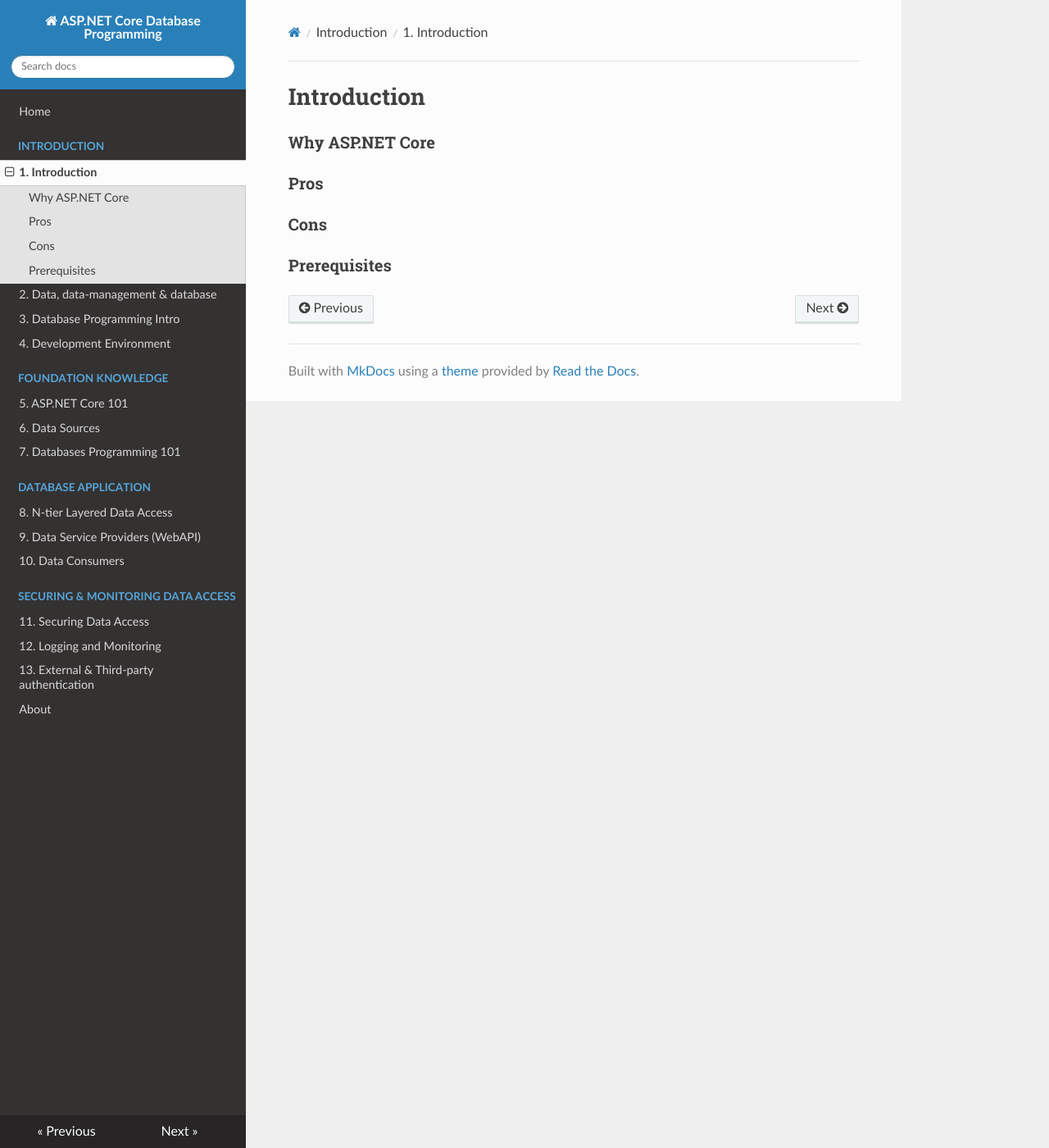
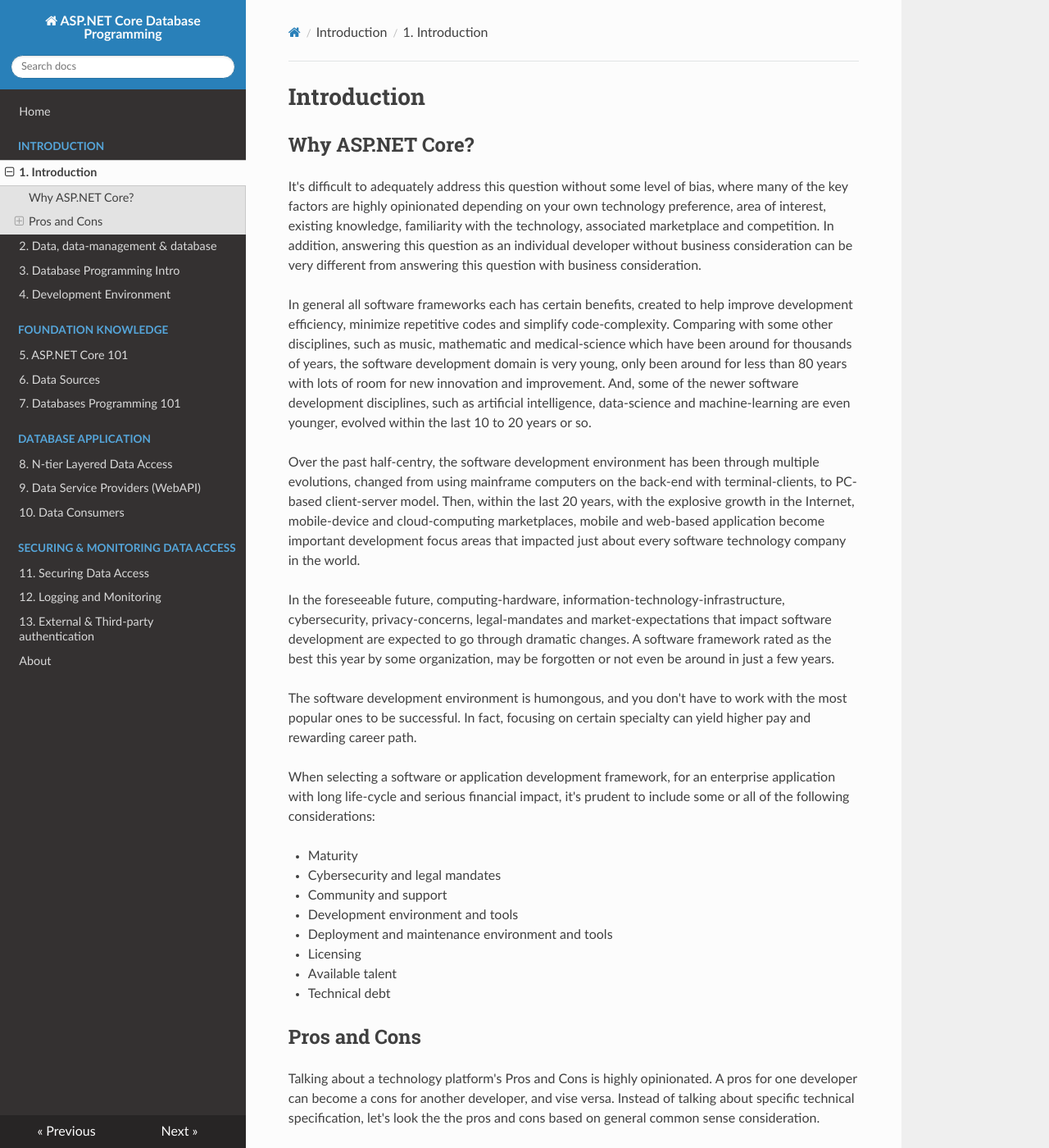
Before and after one commit to samuelp101/AspNetCore-Database, an MkDocs documentation site: the page built from docs/ch01.md, in a window 1280 px wide and 1400 px high. Shown: the whole window at 82% size. Built offline with MkDocs 1.6.1, drawn with Linux system fonts in a browser that asks for light colours; nearby versions of some CDN libraries; some of the changed text lies outside the part shown.

Commit message:
Update chapter-01

```diff
--- a/docs/ch01.md
+++ b/docs/ch01.md
@@ -1,6 +1,52 @@
 # Introduction
 
-### Why ASP.NET Core
+## Why ASP.NET Core?
+
+It's difficult to adequately address this question without some level of bias, where many of the key factors are highly opinionated depending on your own technology preference, area of interest, existing knowledge, familiarity with the technology, associated marketplace and competition.  In addition, answering this question as an individual developer without business consideration can be very different from answering this question with business consideration.
+
+In general all software frameworks each has certain benefits, created to help improve development efficiency, minimize repetitive codes and simplify code-complexity.  Comparing with some other disciplines, such as music, mathematic and medical-science which have been around for thousands of years, the software development domain is very young, only been around for less than 80 years with lots of room for new innovation and improvement.  And, some of the newer software development disciplines, such as artificial intelligence, data-science and machine-learning are even younger, evolved within the last 10 to 20 years or so.
+
+Over the past half-centry, the software development environment has been through multiple evolutions, changed from using mainframe computers on the back-end with terminal-clients, to PC-based client-server model. Then, within the last 20 years, with the explosive growth in the Internet, mobile-device and cloud-computing marketplaces, mobile and web-based application become important development focus areas that impacted just about every software technology company in the world.
+
+In the foreseeable future, computing-hardware, information-technology-infrastructure, cybersecurity, privacy-concerns, legal-mandates and market-expectations that impact software development are expected to go through dramatic changes.  A software framework rated as the best this year by some organization, may be forgotten or not even be around in just a few years.
+
+The software development environment is humongous, and you don't have to work with the most popular ones to be successful.  In fact, focusing on certain specialty can yield higher pay and rewarding career path.
+
+When selecting a software or application development framework, for an enterprise application with long life-cycle and serious financial impact, it's prudent to include some or all of the following considerations:
+
+  - Maturity
+
+  - Cybersecurity and legal mandates
+
+  - Community and support
+
+  - Development environment and tools
+
+  - Deployment and maintenance environment and tools
+
+  - Licensing
+
+  - Available talent
+
+  - Technical debt
+
+## Pros and Cons
+
+Talking about a technology platform's Pros and Cons is highly opinionated.  A pros for one developer can become a cons for another developer, and vise versa.
+Instead of talking about specific technical specification, let's look the the pros and cons based on general common sense consideration.
+
 ### Pros
+  - Open-source, support and maintain by well established technology company with strong financial and technical resources
+  - Mature with huge and active global community
+  - Lots of technical contents and learning resources available (books, articles, blog-posts, videos, usergroup, in-person)
+  - Cross platform
+  - Great tools
+  - Large pool of extension and support resources
+
 ### Cons
+  - It's an opinionated framework
+  - Fairly large code base and takes time to learn and understand
+
 ### Prerequisites
+  - Foundation knowledge in C#
+  - General web application knowledge, HTTP request and response, HTML, CSS and Javascript
```
